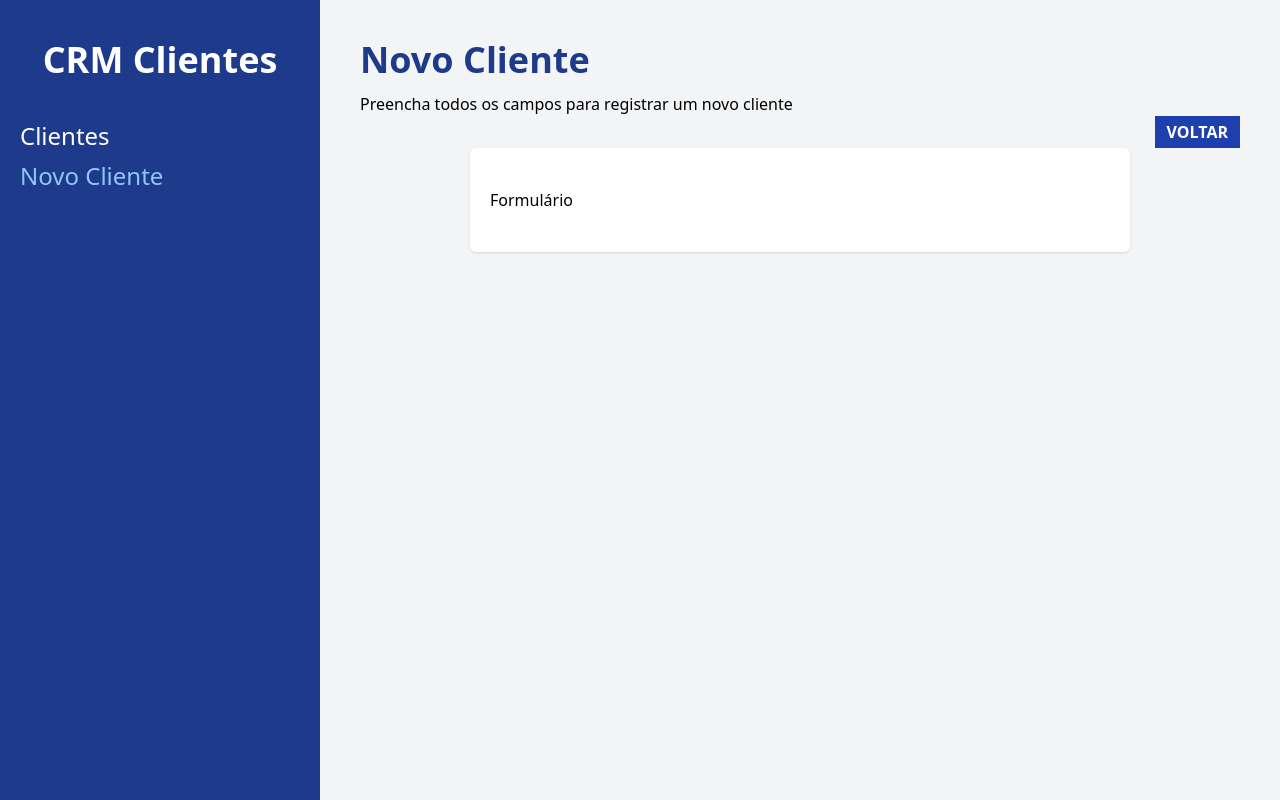
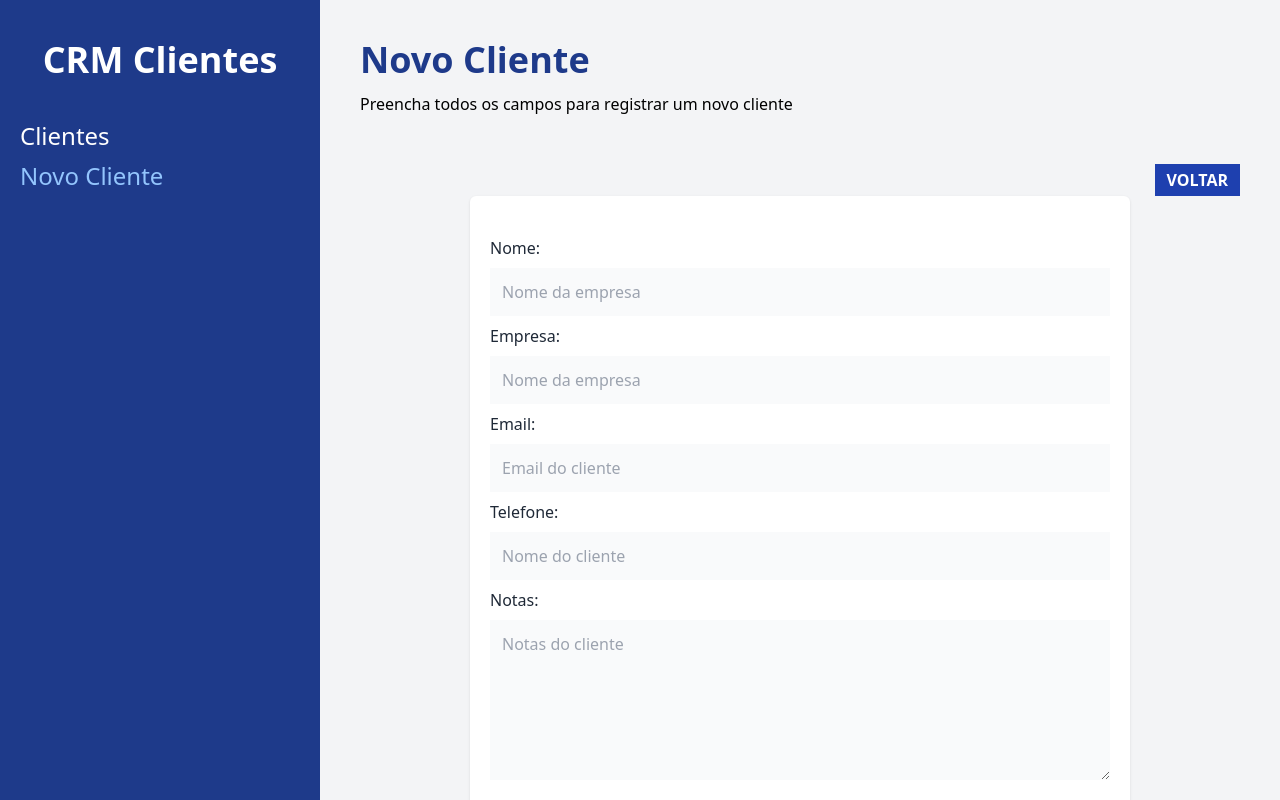
Before and after one commit to vselei/crm-react, a React (Vite) app: page /clients/new in a window 1280 px wide. Built offline with nearby package versions, Linux system fonts and the light colour scheme.

Commit message:
Adição do formulário

```diff
--- /dev/null
+++ b/src/components/Form.jsx
@@ -0,0 +1,68 @@
+const Form = ({ client }) => {
+  return (
+    <>
+      <div className="mb-2">
+        <label htmlFor="name" className="text-gray-800">
+          Nome:
+        </label>
+        <input
+          type="text"
+          id="name"
+          className="mt-2 block w-full p-3 bg-gray-50"
+          placeholder="Nome da empresa"
+          name="name"
+        />
+      </div>
+      <div className="mb-2">
+        <label htmlFor="company" className="text-gray-800">
+          Empresa:
+        </label>
+        <input
+          type="text"
+          id="company"
+          className="mt-2 block w-full p-3 bg-gray-50"
+          placeholder="Nome da empresa"
+          name="company"
+        />
+      </div>
+      <div className="mb-2">
+        <label htmlFor="email" className="text-gray-800">
+          Email:
+        </label>
+        <input
+          type="text"
+          id="email"
+          className="mt-2 block w-full p-3 bg-gray-50"
+          placeholder="Email do cliente"
+          name="email"
+        />
+      </div>
+      <div className="mb-2">
+        <label htmlFor="tel" className="text-gray-800">
+          Telefone:
+        </label>
+        <input
+          type="text"
+          id="tel"
+          className="mt-2 block w-full p-3 bg-gray-50"
+          placeholder="Nome do cliente"
+          name="tel"
+        />
+      </div>
+      <div>
+        <label htmlFor="notes" className="text-gray-800">
+          Notas:
+        </label>
+        <textarea
+          as="textarea"
+          id="notes"
+          placeholder="Notas do cliente"
+          name="notes"
+          className="mt-2 block w-full p-3 bg-gray-50 h-40"
+        />
+      </div>
+    </>
+  );
+};
+
+export default Form;
--- a/src/pages/new-client.jsx
+++ b/src/pages/new-client.jsx
@@ -1,4 +1,6 @@
 import { useNavigate } from 'react-router-dom';
+
+import Form from '../components/Form';
 
 const NewClient = () => {
   const navigate = useNavigate();
@@ -10,7 +12,7 @@ const NewClient = () => {
         Preencha todos os campos para registrar um novo cliente
       </p>
 
-      <div className="flex justify-end">
+      <div className="flex justify-end mt-12">
         <button
           className="bg-blue-800 text-white px-3 py-1 font-bold uppercase"
           onClick={() => navigate(-1)}
@@ -20,7 +22,12 @@ const NewClient = () => {
       </div>
 
       <div className="bg-white shadow rounded-md md:w-3/4 mx-auto px-5 py-10">
-        <p>Formulário</p>
+        <Form />
+        <input
+          type="submit"
+          className="mt-5 w-full bg-blue-800 p-3 uppercase font-bold text-white text-lg cursor-pointer hover:bg-blue-900 transition-colors rounded-md"
+          value="Registrar Cliente"
+        />
       </div>
     </>
   );
```
